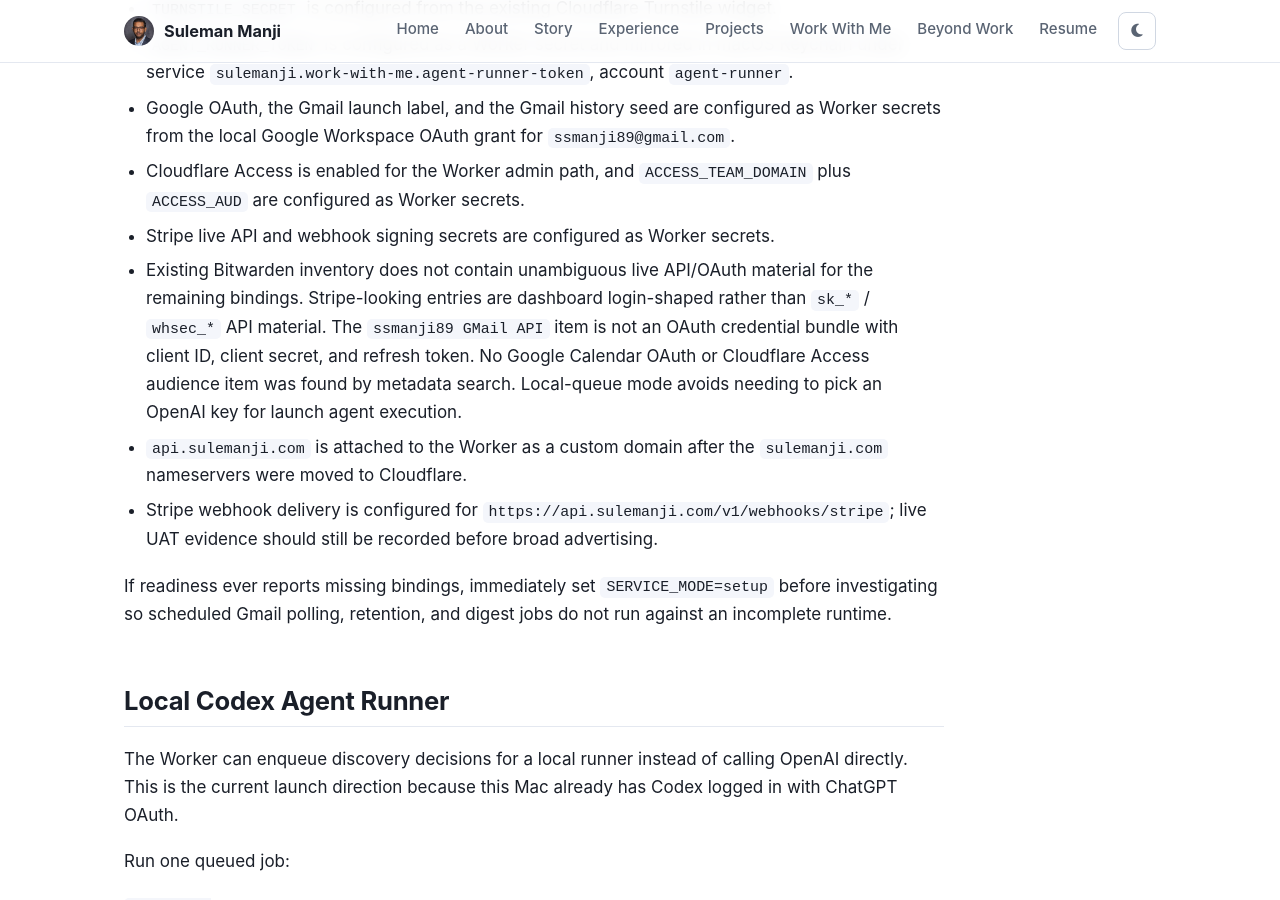
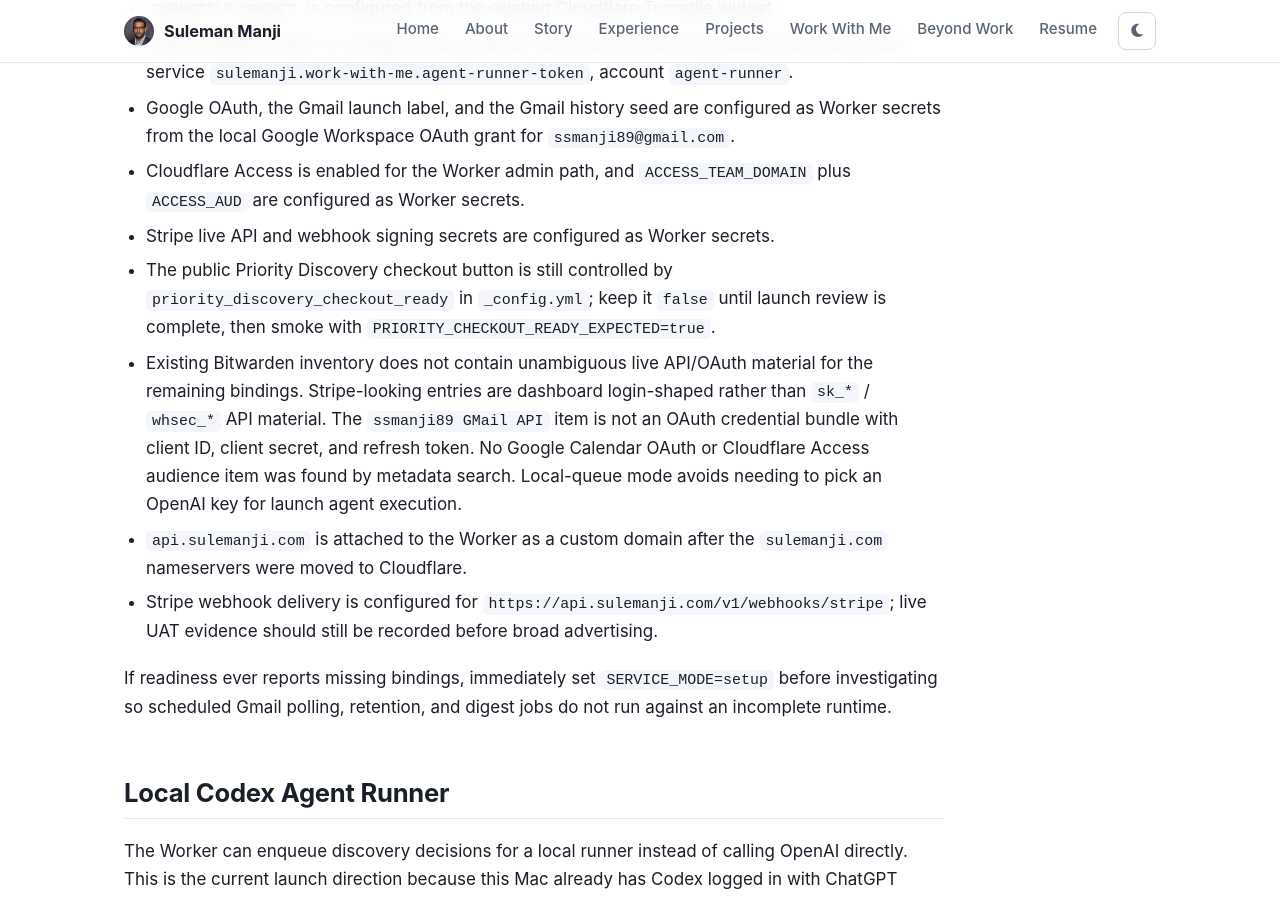
Before and after one commit to ssmanji89/sulemanji-port, a Jekyll site: the page built from worker/README.md, in a window 1280 px wide and 900 px high, scrolled down 2070 px. Built offline with Jekyll 4.4.1, drawn with Linux system fonts in a browser that asks for light colours; our own code applies the rules of GitHub Pages for plain Markdown files.

Commit message:
feat: gate priority checkout from site config

```diff
--- a/_config.yml
+++ b/_config.yml
@@ -19,6 +19,7 @@
 repository: ssmanji89/sulemanji-port
 turnstile_site_key: 0x4AAAAAAD0keTHPr0kZYqia
 work_with_me_api_base: https://api.sulemanji.com
+priority_discovery_checkout_ready: false
 
 markdown: kramdown
 sass:
--- a/worker/README.md
+++ b/worker/README.md
@@ -82,6 +82,10 @@
 - Cloudflare Access is enabled for the Worker admin path, and
   `ACCESS_TEAM_DOMAIN` plus `ACCESS_AUD` are configured as Worker secrets.
 - Stripe live API and webhook signing secrets are configured as Worker secrets.
+- The public Priority Discovery checkout button is still controlled by
+  `priority_discovery_checkout_ready` in `_config.yml`; keep it `false` until
+  launch review is complete, then smoke with
+  `PRIORITY_CHECKOUT_READY_EXPECTED=true`.
 - Existing Bitwarden inventory does not contain unambiguous live API/OAuth
   material for the remaining bindings. Stripe-looking entries are dashboard
   login-shaped rather than `sk_*` / `whsec_*` API material. The `ssmanji89 GMail
```
Also changed, not shown: scripts/smoke_work_with_me_live.py (+9 -1 lines), scripts/verify_work_with_me.py (+14 -0 lines), work-with-me-priority.md (+7 -2 lines), work-with-me-terms.md (+4 -0 lines), work-with-me-thanks.md (+4 -0 lines), work-with-me.md (+4 -0 lines), README.md.
